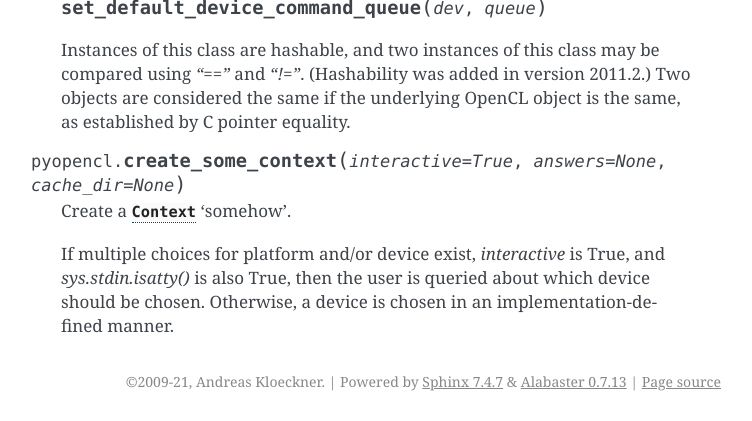
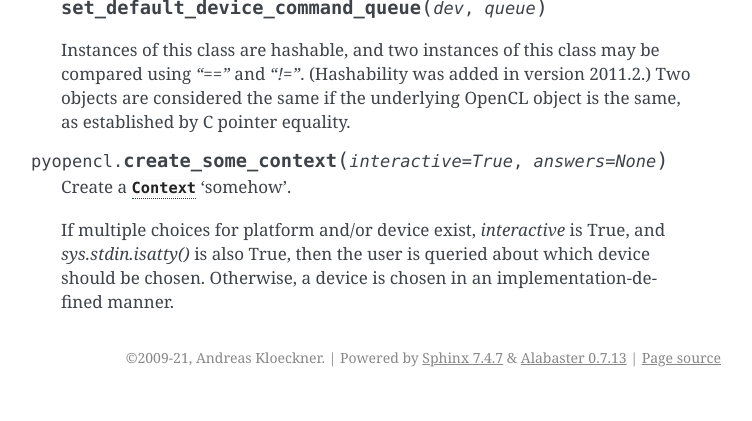
Before and after one commit to inducer/pyopencl, a Sphinx documentation site: the page built from doc/runtime_platform.rst, in a window 1280 px wide and 900 px high, scrolled down 3483 px, cut to the strip 479-900 px from the top of the window. Shown: the whole strip, without its empty margins (389-1141 px from the left). Built offline with Sphinx 7.4.7, drawn with Linux system fonts in a browser that asks for light colours; after the commit the page ends 4359 px from its top, so only the background shows below that.

Commit message:
fix create_some_context doc

```diff
--- a/doc/runtime_platform.rst
+++ b/doc/runtime_platform.rst
@@ -179,7 +179,7 @@ Context
 
     |comparable|
 
-.. function:: create_some_context(interactive=True, answers=None, cache_dir=None)
+.. function:: create_some_context(interactive=True, answers=None)
 
     Create a :class:`Context` 'somehow'.
 
```
